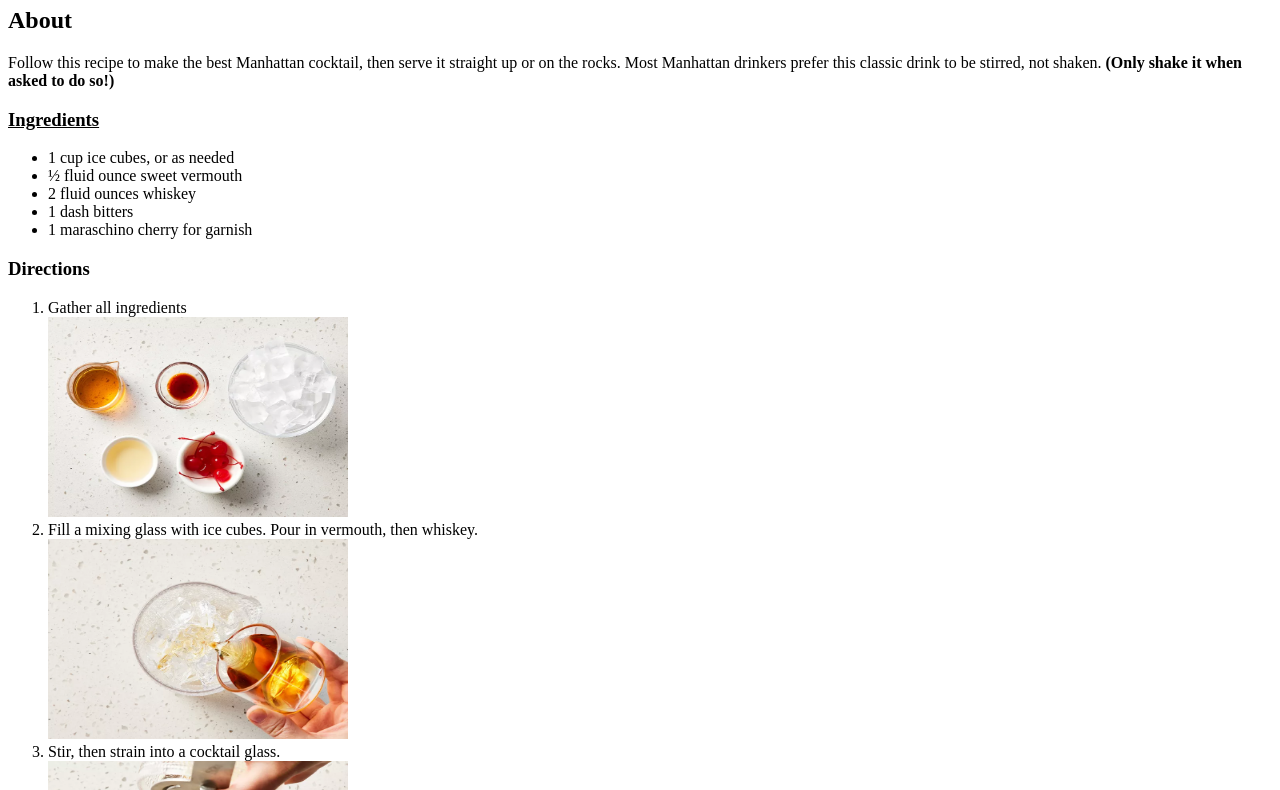
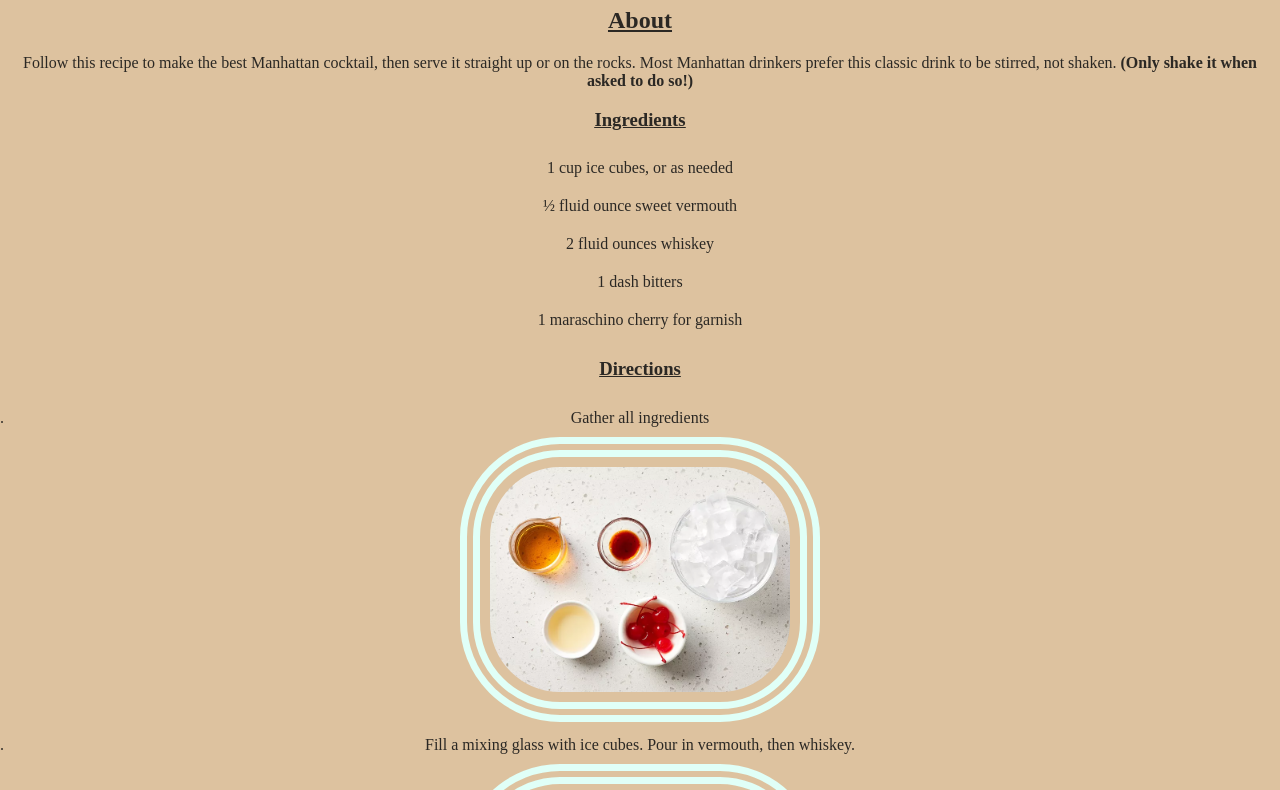
Before and after one commit to yoyofyrah/odin-recipes, a plain HTML site: page TrueManhattan.html in a window 1280 px wide. Shown: the part 73-863 px from the top of the page. Drawn offline with Linux system fonts and the light colour scheme.

Commit message:
added styling to recipe site

```diff
--- a/TrueManhattan.html
+++ b/TrueManhattan.html
@@ -2,6 +2,7 @@
 <html><!DOCTYPE html>
 <html lang="en">
 <head>
+    <link rel="stylesheet" href="styles.css">
     <meta charset="UTF-8">
     <meta name="viewport" content="width=device-width, initial-scale=1.0">
     <title>True Manhattan</title>
--- a/styles.css
+++ b/styles.css
@@ -1,13 +1,36 @@
 div {
     color: white;
     background-color: black;
+    padding: 10px;
 }
 
-p {
-    color: green;
+* {
+    background-color: rgb(221, 194, 159);
+    color: rgb(43, 40, 36);
+    text-align: center;
+}
+
+h1, h2, h3 {
+    text-decoration: underline;
+    font-weight: 800px;
+}
+
+ul, ol {
+    text-align: center;
+    padding: 0;
+    margin: 0px auto;
 }
 
 img {
+    padding: 10px;
+    border-style:double;
+    border-width: 20px;
+    border-radius: 100px;
+    border-color: rgb(224, 255, 247);
     height: auto;
     width: 300px;
 }
+
+li {
+    padding: 10px;
+}
```
Also changed, not shown: GinAndTonic.html (+1 -0 lines).
